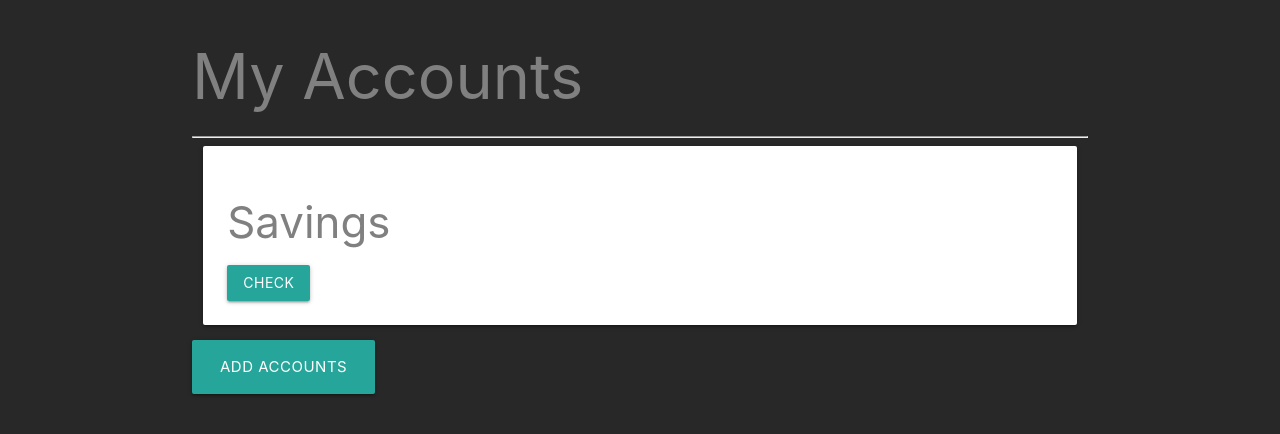
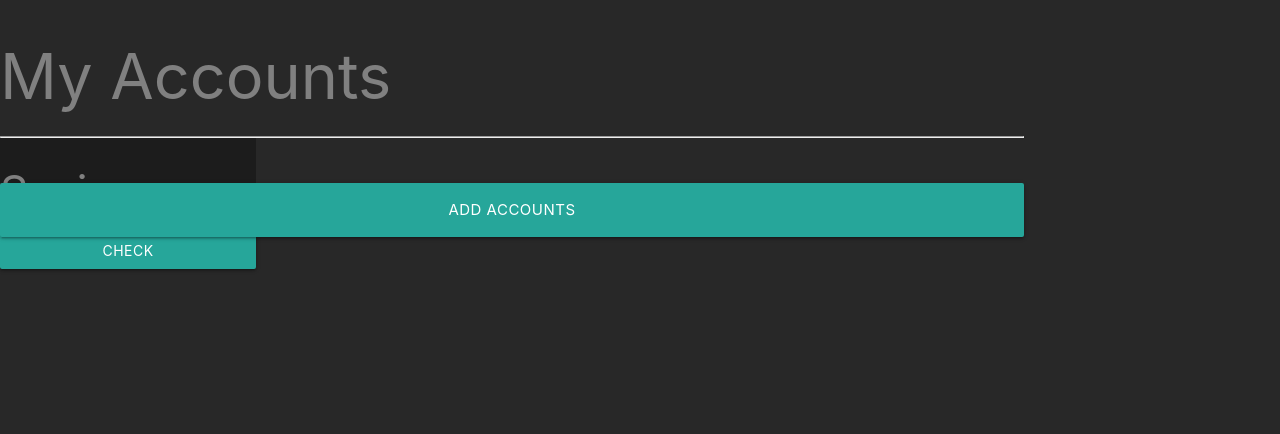
Before and after one commit to bestepha83/Budgeting-App, a Django app: page / in a window 1280 px wide. Shown: the top 434 px of the page. Run offline with Django 3.2, Linux system fonts and the light colour scheme; data comes from the database, SQL or seed files in the repository.

Commit message:
style changes

```diff
--- a/budget/static/css/styles.css
+++ b/budget/static/css/styles.css
@@ -44,7 +44,33 @@ h1 {
     width: 80%;
 }
 
+
+/* Accounts */
+
+.accounts-section {
+    display: flex;
+    flex-direction: column;
+    height: 100%;
+    width: 80%;
+}
+
+.accounts-section .account-cards {
+    display: flex;
+    flex-direction: column;
+    justify-content: center;
+    align-items: space-around;
+}
+
+.accounts-section .account-card{
+    display: flex;
+    flex-direction: column;
+    height: 3rem;
+    width: 25%;
+    background-color:rgb(28, 28, 28);
+}
+
 /* No Accounts */
+
 .noproject-wrapper {
     margin-top: 250px;
     padding: 80px 0px;
@@ -56,11 +82,9 @@ h1 {
     margin-bottom: 50px;
 }
 
-/* Accounts */
 
-.card {
-    background-color:rgb(28, 28, 28);
-}
+
+
 
 .section-stats .card-panel {
     margin: 8px;
--- a/budget/templates/budget/accounts.html
+++ b/budget/templates/budget/accounts.html
@@ -2,18 +2,16 @@
 {% block content %}
 
 
-<div class = 'container'>
+<div class = "accounts-section">
 
     <h1>My Accounts</h1>
     <hr>
 
-    <div class="row">
+    <div class = "account-cards">
         {% for project in project_list %}
-            <div class="col s12 13">
-                <div class="card-panel">
-                    <h3>{{ project.name }}</h3>
-                    <a href="{% url 'profile' project.slug %}" class="btn">Check</a>
-                </div>
+            <div class="account-card">
+                <h3>{{ project.name }}</h3>
+                <a href="{% url 'profile' project.slug %}" class="btn">Check</a>
             </div>
         {% empty %}
         <div class = "noproject-wrapper">
```
